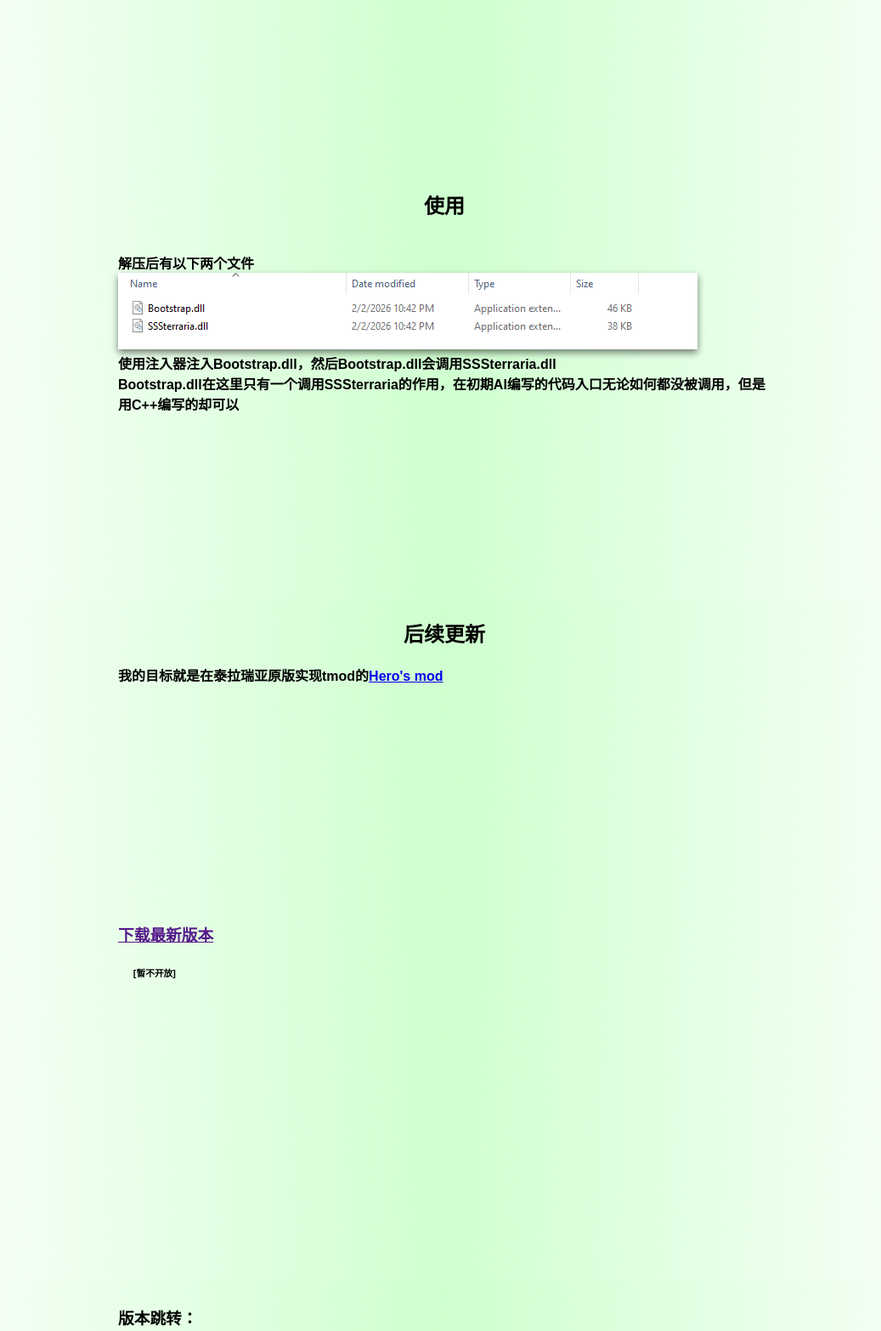
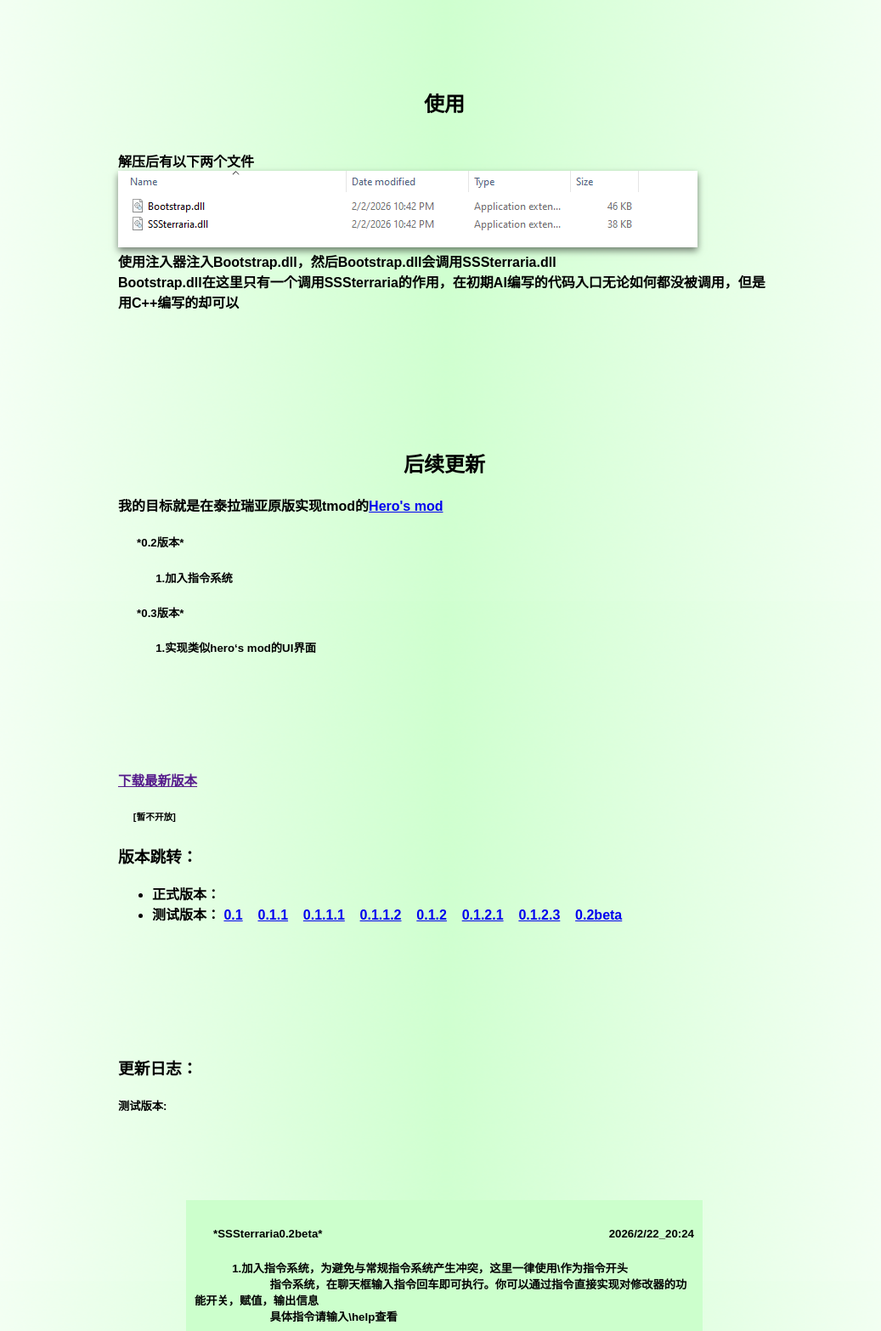
Before and after one commit to Supland/SSSTerraria, a plain HTML site: page index.html in a window 1280 px wide. Shown: the part 893-2459 px from the top of the page at 85% size, without its empty margins (117-1154 px from the left). Drawn offline with Linux system fonts and the light colour scheme.

Commit message:
Update index.html

```diff
--- a/index.html
+++ b/index.html
@@ -197,26 +197,38 @@
  -->
 <h4>不用在意这些错误的快捷键，它和游戏内快捷键冲突，后续会修改的</h4>
 <h4>目前存在的<font style="color: red;">问题</font>： 似乎在低于100%缩放下有概率无法呼出窗口，需要重新注入启动游戏解决。</h4></br><hr/>
-<div class="opl"></div><div class="opl"></div><div class="opl"></div><div class="opl"></div><div class="opl"></div><div class="opl"></div><div class="opl"></div>
+<div class="opl"></div><div class="opl"></div><div class="opl"></div><div class="opl"></div>
+<!-- <div class="opl"></div><div class="opl"></div><div class="opl"></div> -->
 
 
 
-<div class="opl"></div><div class="opl"></div><div class="opl"></div><h2 align="center"> 使用</h2><div class="opl"></div>
+<!-- <div class="opl"></div><div class="opl"></div><div class="opl"></div> -->
+<h2 align="center"> 使用</h2><div class="opl"></div>
 <h4 > 解压后有以下两个文件</h4>
 <div class="" ><img src="image/Files.png" width="682" height="90"></div>
 <h4 > 使用注入器注入Bootstrap.dll，然后Bootstrap.dll会调用SSSterraria.dll</h4>
 <h4 > Bootstrap.dll在这里只有一个调用SSSterraria的作用，在初期AI编写的代码入口无论如何都没被调用，但是用C++编写的却可以</h4>
 
 
-<div class="opl"></div><div class="opl"></div><div class="opl"></div><div class="opl"></div><div class="opl"></div><div class="opl"></div>
+<!-- <div class="opl"></div><div class="opl"></div><div class="opl"></div><div class="opl"></div> -->
+<div class="opl"></div><div class="opl"></div>
 <div class="opl"></div><div class="opl"></div><div class="opl"></div><div class="opl"></div><div class="opl"></div><h2 align="center"> 后续更新</h2>
 
 <h4>我的目标就是在泰拉瑞亚原版实现tmod的<span><a href="https://steamcommunity.com/sharedfiles/filedetails/?id=2564645933&searchtext=hero%E2%80%99smod" target="_blank">Hero's mod</a></span></h4>
 
+<!-- <h5 style="float:right;">2026/2/22_20:24</h5> -->
+	<h5>&nbsp;&nbsp;&nbsp;&nbsp;&nbsp;&nbsp;*0.2版本*</h5>
+	<h5>&nbsp;&nbsp;&nbsp;&nbsp;&nbsp;&nbsp;&nbsp;&nbsp;&nbsp;&nbsp;&nbsp;&nbsp;1.加入指令系统<br/>
+	<h5>&nbsp;&nbsp;&nbsp;&nbsp;&nbsp;&nbsp;*0.3版本*</h5>
+	<h5>&nbsp;&nbsp;&nbsp;&nbsp;&nbsp;&nbsp;&nbsp;&nbsp;&nbsp;&nbsp;&nbsp;&nbsp;1.实现类似hero‘s mod的UI界面<br/>
 
-<div class="opl"></div><div class="opl"></div><div class="opl"></div><div class="opl"></div><div class="opl"></div><div class="opl"></div><div class="opl"></div><div class="opl"></div><div class="opl"></div><div class="opl"></div><div class="opl"></div><div class="opl"></div><div class="opl"></div>
+
+
+
+<!-- <div class="opl"></div><div class="opl"></div><div class="opl"></div><div class="opl"></div><div class="opl"></div><div class="opl"></div><div class="opl"></div> -->
+<div class="opl"></div><div class="opl"></div><div class="opl"></div><div class="opl"></div><div class="opl"></div><div class="opl"></div>
 <a href="" target="_blank"><h3>下载最新版本</h3>  </a><h6>&nbsp;&nbsp;&nbsp;&nbsp;&nbsp;&nbsp;[暂不开放]</h6>
-<div class="opl"></div><div class="opl"></div><div class="opl"></div><div class="opl"></div><div class="opl"></div>
+<!-- <div class="opl"></div><div class="opl"></div><div class="opl"></div><div class="opl"></div><div class="opl"></div> -->
 
 
 <h4>
@@ -230,7 +242,8 @@
 
 
 
-<div class="opl"></div><div class="opl"></div><div class="opl"></div><div class="opl"></div><div class="opl"></div><div class="opl"></div><div class="opl"></div><div class="opl"></div><div class="opl"></div><div class="opl"></div><div class="opl"></div><div class="opl"></div>
+<!-- <div class="opl"></div><div class="opl"></div><div class="opl"></div><div class="opl"></div><div class="opl"></div><div class="opl"></div><div class="opl"></div> -->
+<!-- <div class="opl"></div><div class="opl"></div><div class="opl"></div><div class="opl"></div><div class="opl"></div> -->
 
 
 
```
